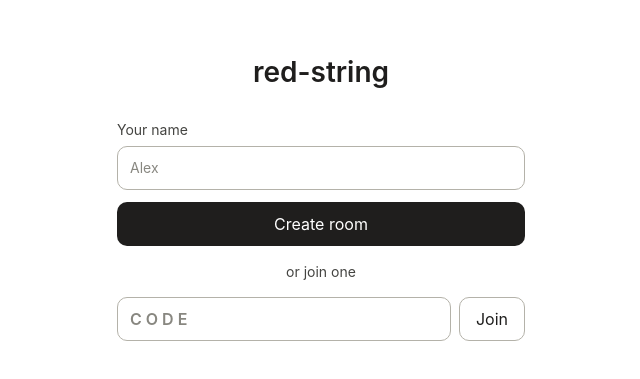
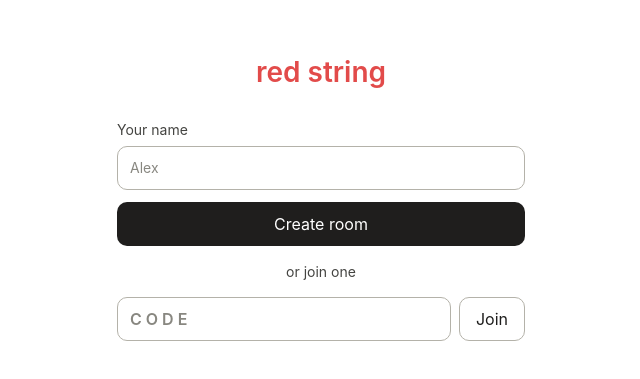
Before and after one commit to adgnvtefc/red-string, a website: page index.html in a window 1280 px wide. Shown: the part 107-486 px from the top of the page, without its empty margins (319-959 px from the left). Drawn offline with Linux system fonts and the light colour scheme.

Commit message:
Show the title as red string, in red.
Co-Authored-By: Claude Opus 5.5 <noreply@anthropic.com>

```diff
--- a/index.html
+++ b/index.html
@@ -5,14 +5,14 @@
 <meta name="viewport" content="width=device-width, initial-scale=1, viewport-fit=cover">
 <meta name="color-scheme" content="light">
 <meta name="theme-color" content="#ffffff">
-<title>red-string</title>
+<title>red string</title>
 <link rel="stylesheet" href="style.css">
 </head>
 <body>
 
 <!-- 1. Lobby: your name, then create a room or join one by code -->
 <section id="lobby" class="screen">
-  <h1>red-string</h1>
+  <h1>red string</h1>
   <label class="field">Your name
     <input id="name" maxlength="20" autocomplete="nickname" placeholder="Alex">
   </label>
--- a/style.css
+++ b/style.css
@@ -57,7 +57,7 @@ button.link.strong { font-weight: 600; }
 .bottom { margin-top: auto; }
 
 /* Lobby */
-#lobby h1 { margin: 18vh 0 16px; text-align: center; font-size: 28px; font-weight: 600; }
+#lobby h1 { margin: 18vh 0 16px; text-align: center; font-size: 28px; font-weight: 600; color: #E24B4A; }
 .field { display: flex; flex-direction: column; gap: 6px; font-size: 14px; color: var(--soft); }
 .or { margin: 4px 0; text-align: center; font-size: 14px; color: var(--soft); }
 
```
